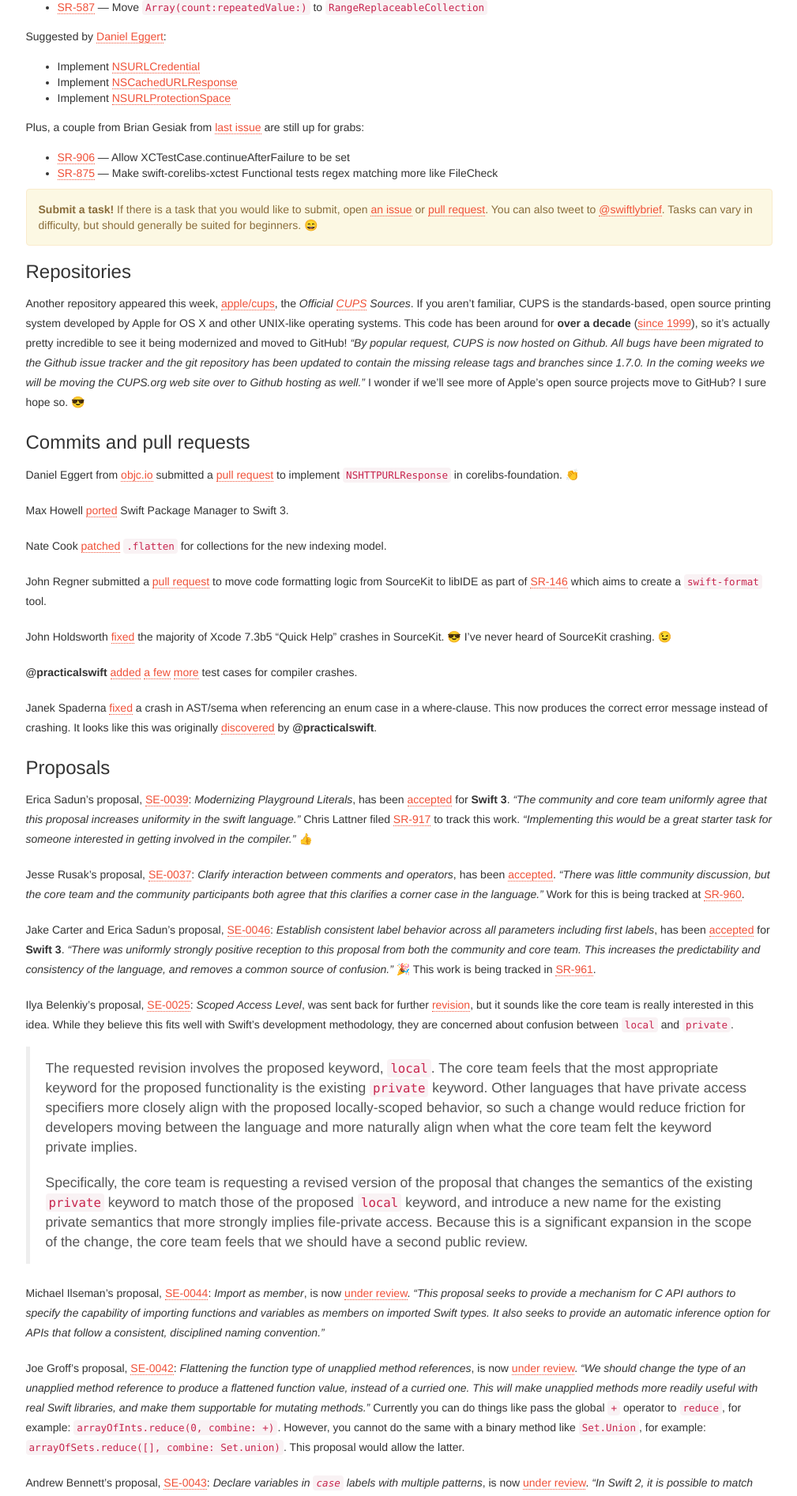
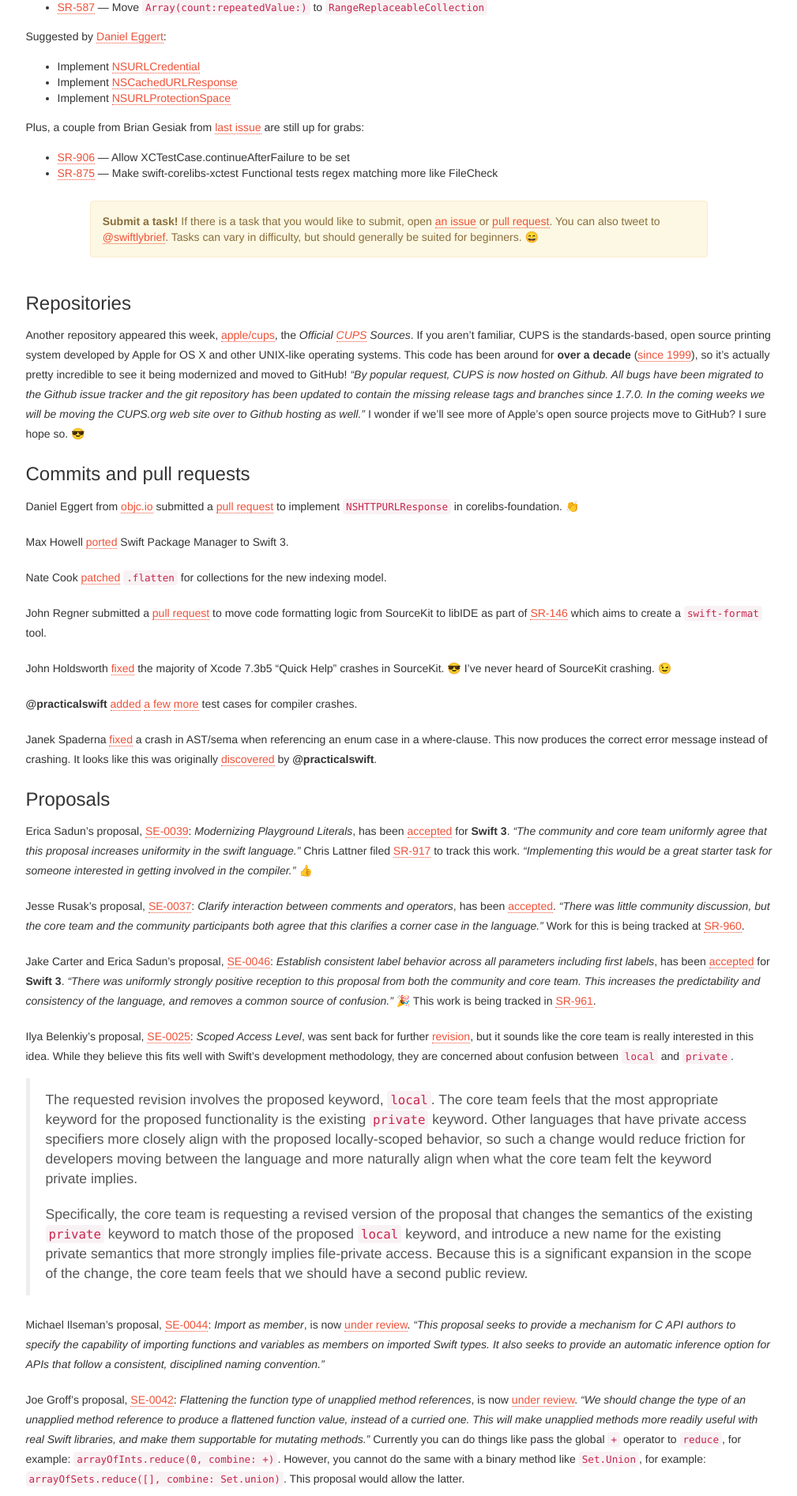
Before and after one commit to SwiftWeekly/swiftweekly.github.io, a Jekyll site: the page built from _posts/2016-03-17-issue-14.md, in a window 1280 px wide. Shown: the part 580-2474 px from the top of the page at 79% size, without its empty margins (135-1144 px from the left). Built offline with Jekyll 4.4.1, drawn with Linux system fonts in a browser that asks for light colours; nearby versions of some CDN libraries.

Commit message:
make starter task reminder component. close #27

```diff
--- /dev/null
+++ b/_includes/task_remind.html
@@ -0,0 +1,8 @@
+
+<div class="row task-remind">
+   <div class="col-sm-10 col-sm-offset-1 col-md-10 col-md-offset-1">
+      <div class="alert alert-warning">
+      <strong>Submit a task!</strong> If there is a task that you would like to submit, open <a href="{{ site.links.issue }}">an issue</a> or <a href="{{ site.links.pull }}">pull request</a>. You can also tweet to <a href="{{ site.links.twitter }}">@swiftlybrief</a>. Tasks can vary in difficulty, but should generally be suited for beginners. 😄
+      </div>
+   </div>
+</div>
--- a/_posts/2016-03-17-issue-14.md
+++ b/_posts/2016-03-17-issue-14.md
@@ -26,9 +26,7 @@
 - [SR-906](https://bugs.swift.org/browse/SR-906) &mdash; Allow XCTestCase.continueAfterFailure to be set
 - [SR-875](https://bugs.swift.org/browse/SR-875) &mdash; Make swift-corelibs-xctest Functional tests regex matching more like FileCheck
 
-<div class="alert alert-warning">
-<strong>Submit a task!</strong> If there is a task that you would like to submit, open <a href="{{ site.links.issue }}">an issue</a> or <a href="{{ site.links.pull }}">pull request</a>. You can also tweet to <a href="{{ site.links.twitter }}">@swiftlybrief</a>. Tasks can vary in difficulty, but should generally be suited for beginners. 😄
-</div>
+{% include task_remind.html %}
 
 ### Repositories
 
--- a/css/style.css
+++ b/css/style.css
@@ -128,6 +128,11 @@
    color: #555;
 }
 
+.task-remind {
+   margin-top: 2.5rem;
+   margin-bottom: 2.5rem;
+}
+
 /* SUBSCRIBE */
 
 .subscribe a,
```
Also changed, not shown: _drafts/2016-03-24-issue-15.md (+2 -0 lines).
